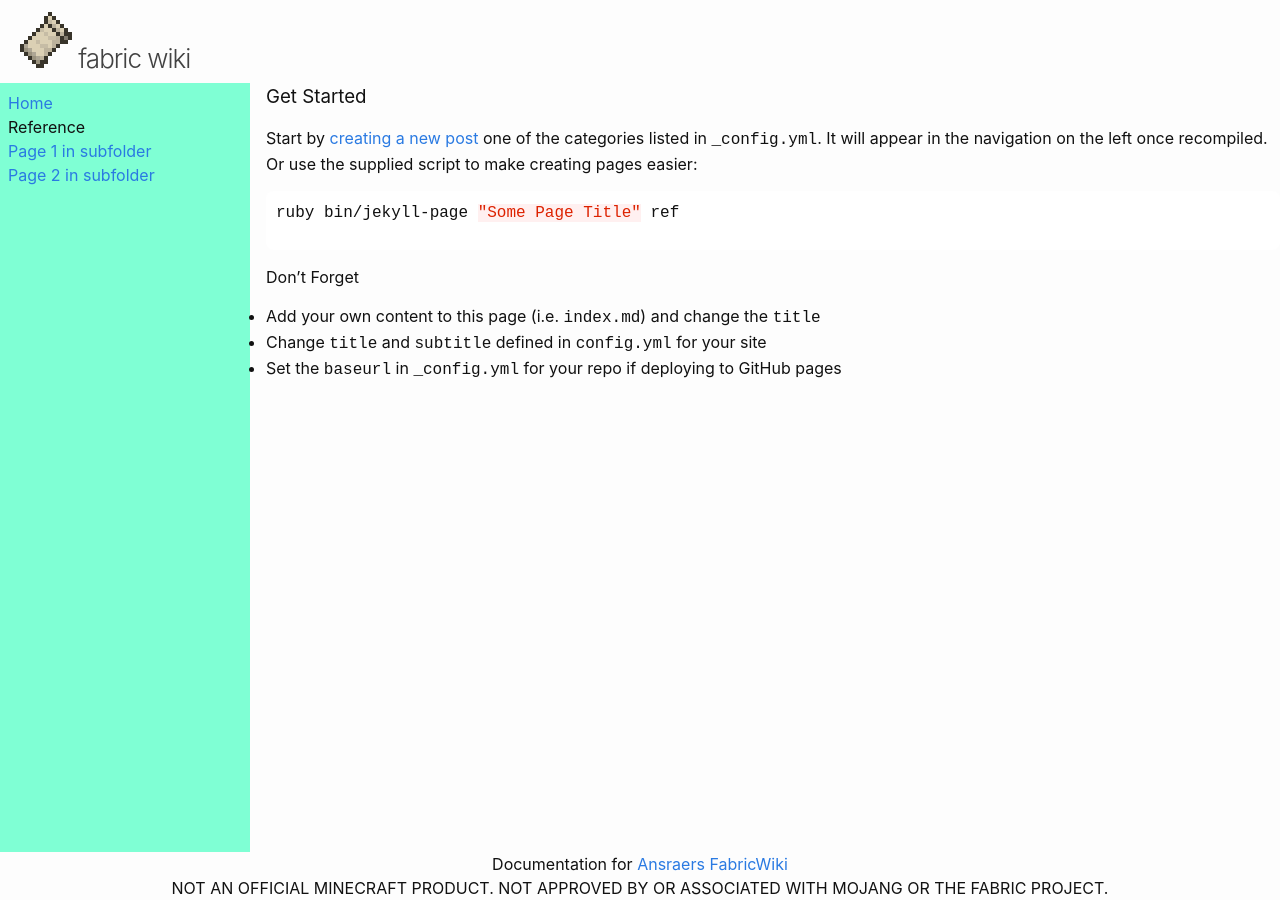
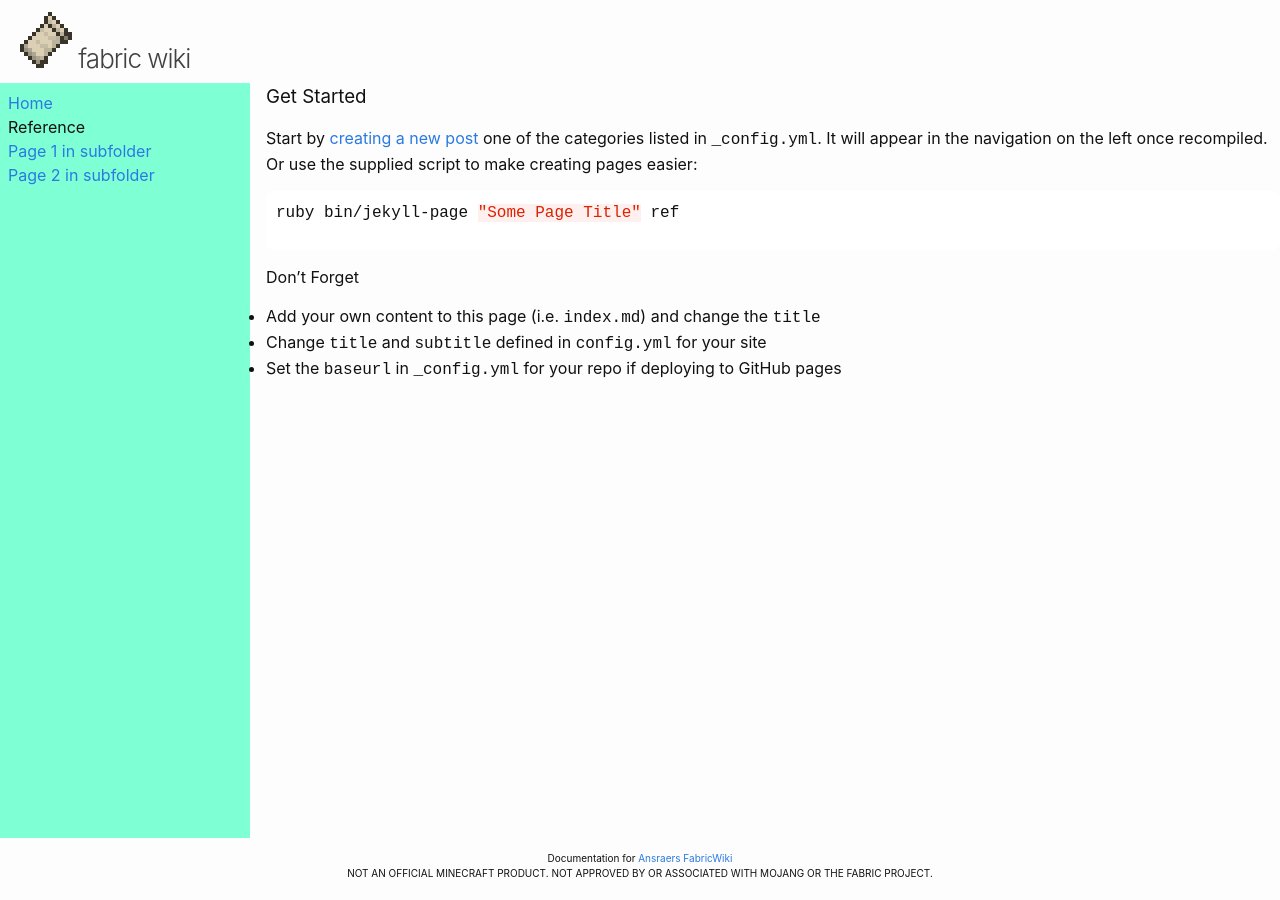
Before and after one commit to CottonMC/Wiki, a Jekyll site: the page built from index.md, in a window 1280 px wide. Built offline with Jekyll 4.4.1, drawn with Linux system fonts in a browser that asks for light colours.

Commit message:
added footer formating

```diff
--- a/css/layout.css
+++ b/css/layout.css
@@ -43,6 +43,8 @@ main {
 footer {
     grid-area: footer;
     text-align: center;
+    padding-top: .8rem;
+    padding-bottom: 1.2rem;
 }
 
 /* Mobile support*/
--- a/css/main.css
+++ b/css/main.css
@@ -55,3 +55,7 @@ a:hover {
 .site-logo, .site-logo:visited {
       color: #424242;
 }
+
+footer{
+    font-size: 10px;
+}
```
